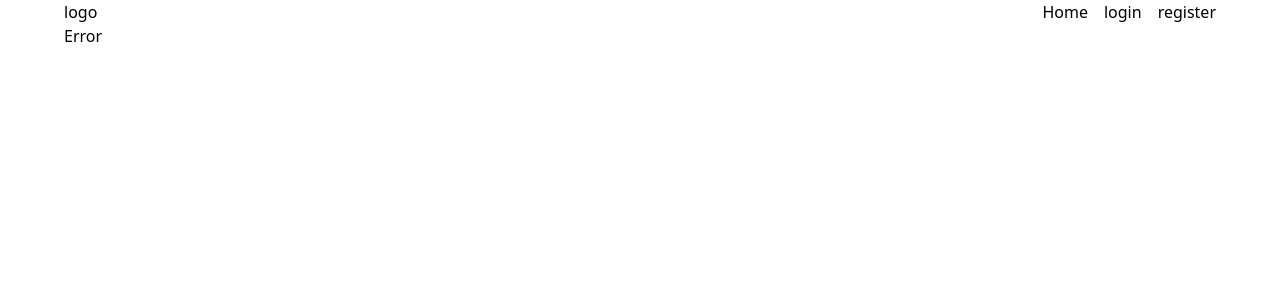
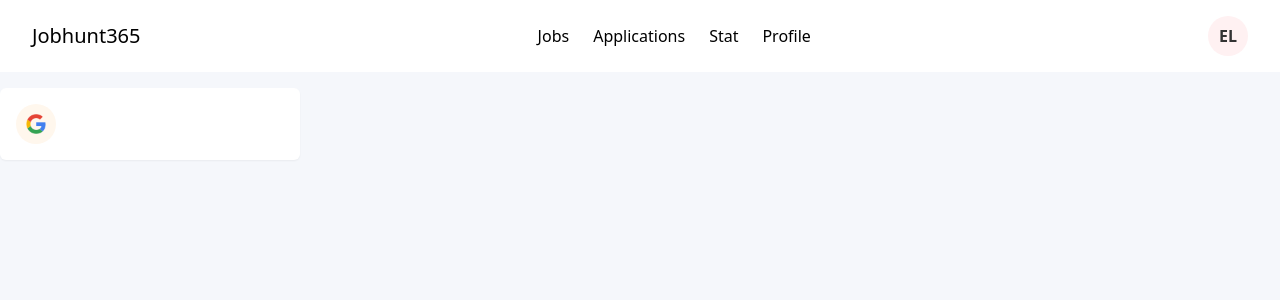
Before and after one commit to Deevyne99/jobHunt365, a React (Vite) app in the folder Jobhunt365/: page /jobs in a window 1280 px wide. Shown: the top 300 px of the page. Built offline with nearby package versions, Linux system fonts and the light colour scheme.

Commit message:
Build: Building reuseable components

```diff
--- a/Jobhunt365/src/App.tsx
+++ b/Jobhunt365/src/App.tsx
@@ -4,10 +4,11 @@ import Register from './pages/Register'
 import Login from './pages/Login'
 import Navbar from './Components/Navbar'
 import Error from './pages/Error'
+import Jobs from './pages/dashboard/Jobs'
 
 function App() {
   return (
-    <>
+    <div className='bg-[#F5F7FB]'>
       <BrowserRouter>
         <Routes>
           <Route path='/' element={<Navbar />}>
@@ -16,9 +17,10 @@ function App() {
           </Route>
           <Route path='/register' element={<Register />} />
           <Route path='/login' element={<Login />} />
+          <Route path='/jobs' element={<Jobs />} />
         </Routes>
       </BrowserRouter>
-    </>
+    </div>
   )
 }
 
--- /dev/null
+++ b/Jobhunt365/src/Components/ReuseableComponets/Avatar/Avatar.tsx
@@ -0,0 +1,51 @@
+// import React from 'react'
+import { AvatarProps } from '../../../interface/interface'
+
+const Avatar = ({ firstName, lastName, imageUrl }: AvatarProps) => {
+  // Function to generate a color based on the user's initials
+  const generateColor = (initials: string) => {
+    const colors = [
+      '#FFF3E6',
+      '#f0f9ff',
+      '#fefce8',
+      '#fff7ed',
+      '#eff6ff',
+      '#fff1f2',
+      '#fff7ed',
+    ]
+    const charCodes = initials.split('').map((char) => char.charCodeAt(0))
+    const sum = charCodes.reduce((acc, val) => acc + val, 0)
+    return colors[sum % colors.length]
+  }
+
+  // Function to get initials
+  const getInitials = () => {
+    const firstInitial = firstName ? firstName.charAt(0).toUpperCase() : ''
+    const lastInitial = lastName ? lastName.charAt(0).toUpperCase() : ''
+    return `${firstInitial}${lastInitial}`
+  }
+
+  const backgroundColor = generateColor(getInitials())
+  const textColor = '#333' // Dark color for text
+
+  return (
+    <div className='inline-block'>
+      {imageUrl ? (
+        <img
+          src={imageUrl}
+          alt={`${firstName} ${lastName}`}
+          className='rounded-full h-10 w-10 object-cover'
+        />
+      ) : (
+        <div
+          className='rounded-full h-10 w-10 flex items-center justify-center font-bold'
+          style={{ backgroundColor, color: textColor }}
+        >
+          {getInitials()}
+        </div>
+      )}
+    </div>
+  )
+}
+
+export default Avatar
--- a/Jobhunt365/src/Components/ReuseableComponets/InputComponent/InputComponent.tsx
+++ b/Jobhunt365/src/Components/ReuseableComponets/InputComponent/InputComponent.tsx
@@ -3,8 +3,8 @@
 const InputComponent = ({ label }: { label: string }) => {
   return (
     <div className=' flex  flex-col justify-center items-center mx-auto w-[90%]  sm:w-full '>
-      <div className='flex flex-col w-full  '>
-        <label htmlFor='' className='capitalize flex items-center text-left'>
+      <div className='flex flex-col w-full gap-1 '>
+        <label htmlFor='' className='capitalize flex items-center text-left '>
           {label}
         </label>
         <input
--- /dev/null
+++ b/Jobhunt365/src/Components/ReuseableComponets/JobCard/JobCard.tsx
@@ -0,0 +1,13 @@
+import LogoComponent from '../LogoComponent/LogoComponent'
+import google from '../../../assets/google.png'
+// import React from 'react'
+
+const JobCard = () => {
+  return (
+    <div className='flex flex-col bg-white p-4 w-[300px]  rounded-md shadow-sm'>
+      <LogoComponent company='zoogle' imageUrl={google} />
+    </div>
+  )
+}
+
+export default JobCard
--- /dev/null
+++ b/Jobhunt365/src/Components/ReuseableComponets/LogoComponent/LogoComponent.tsx
@@ -0,0 +1,52 @@
+// import React from 'react'
+import { LogoProps } from '../../../interface/interface'
+
+const LogoComponent = ({ company, imageUrl }: LogoProps) => {
+  // Function to generate a color based on the user's initials
+  const generateColor = (initials: string) => {
+    const colors = [
+      '#FFF3E6',
+      '#f0f9ff',
+      '#fefce8',
+      '#fff7ed',
+      '#eff6ff',
+      '#fff1f2',
+      '#fff7ed',
+    ]
+
+    // const colors = ['#eff6ff']
+    const charCodes = initials.split('').map((char) => char.charCodeAt(0))
+    const sum = charCodes.reduce((acc, val) => acc + val, 0)
+    return colors[sum % colors.length]
+  }
+
+  // Function to get initials
+  const getInitials = () => {
+    const firstInitial = company ? company.charAt(0).toUpperCase() : ''
+    return `${firstInitial}`
+  }
+
+  const backgroundColor = generateColor(getInitials())
+  const textColor = '#333' // Dark color for text
+
+  return (
+    <div className='inline-block'>
+      <div
+        className='rounded-full h-10 w-10 flex items-center justify-center font-bold'
+        style={{ backgroundColor, color: textColor }}
+      >
+        {imageUrl ? (
+          <img
+            src={imageUrl}
+            alt={`${company} `}
+            className='rounded-full h-8 w-8 object-cover'
+          />
+        ) : (
+          getInitials()
+        )}
+      </div>
+    </div>
+  )
+}
+
+export default LogoComponent
--- /dev/null
+++ b/Jobhunt365/src/Components/ReuseableComponets/Navigation/Navigation.tsx
@@ -0,0 +1,35 @@
+// import React from 'react'
+import { Link } from 'react-router-dom'
+import Avatar from '../Avatar/Avatar'
+
+const Navigation = () => {
+  return (
+    <header className='flex flex-col py-4 bg-white '>
+      <div className=' flex items-center justify-between mx-4 md:mx-8'>
+        <h1 className='text-xl'>Jobhunt365</h1>
+        <div className='flex gap-6  items-center'>
+          <Link className='capitalize hover:text-light-blue' to={'/jobs'}>
+            jobs
+          </Link>
+          <Link
+            className='capitalize hover:text-light-blue'
+            to={'/applications'}
+          >
+            Applications
+          </Link>
+          <Link className='capitalize hover:text-light-blue' to={'/stat'}>
+            Stat
+          </Link>
+          <Link className='capitalize hover:text-light-blue' to={'/profile'}>
+            Profile
+          </Link>
+        </div>
+        <div>
+          <Avatar firstName='Ebe' lastName='Lee' />
+        </div>
+      </div>
+    </header>
+  )
+}
+
+export default Navigation
--- a/Jobhunt365/src/pages/Register.tsx
+++ b/Jobhunt365/src/pages/Register.tsx
@@ -1,4 +1,5 @@
 import { useState } from 'react'
+import { Link } from 'react-router-dom'
 import PhoneInput from 'react-phone-input-2'
 import 'react-phone-input-2/lib/style.css'
 import InputComponent from '../Components/ReuseableComponets/InputComponent/InputComponent'
@@ -7,7 +8,7 @@ import Button from '../Components/ReuseableComponets/ButtonComponent/Button'
 const Register = () => {
   const [phone, setPhone] = useState<string>('')
   return (
-    <section className='flex flex-col items-center justify-center mt-6'>
+    <section className='flex flex-col items-center justify-center py-8 h-full'>
       <div className='flex flex-col gap-4 w-full max-w-[400px]'>
         <header>
           <h1 className='capitalize text-center text-2xl'>Let's get started</h1>
@@ -49,6 +50,16 @@ const Register = () => {
         <div className='w-full mt-4'>
           <Button />
         </div>
+        <div className='display flex justify-center items-center'>
+          <p className='text-center w-[270px]'>
+            Do not have an account please click{' '}
+            <Link to={'/login'} className='text-light-blue capitalize'>
+              {' '}
+              here
+            </Link>{' '}
+            to Sign up
+          </p>
+        </div>
       </div>
     </section>
   )
--- /dev/null
+++ b/Jobhunt365/src/pages/dashboard/Jobs.tsx
@@ -0,0 +1,19 @@
+import JobCard from '../../Components/ReuseableComponets/JobCard/JobCard'
+import Navigation from '../../Components/ReuseableComponets/Navigation/Navigation'
+
+// import React from 'react'
+
+const Jobs = () => {
+  return (
+    <div className='h-screen'>
+      <div>
+        <Navigation />
+      </div>
+      <div className='mt-4  flex gap-4'>
+        <JobCard />
+      </div>
+    </div>
+  )
+}
+
+export default Jobs
```
Also changed, not shown: Jobhunt365/src/interface/interface.tsx (+10 -0 lines), Jobhunt365/src/assets/google.png (added).
